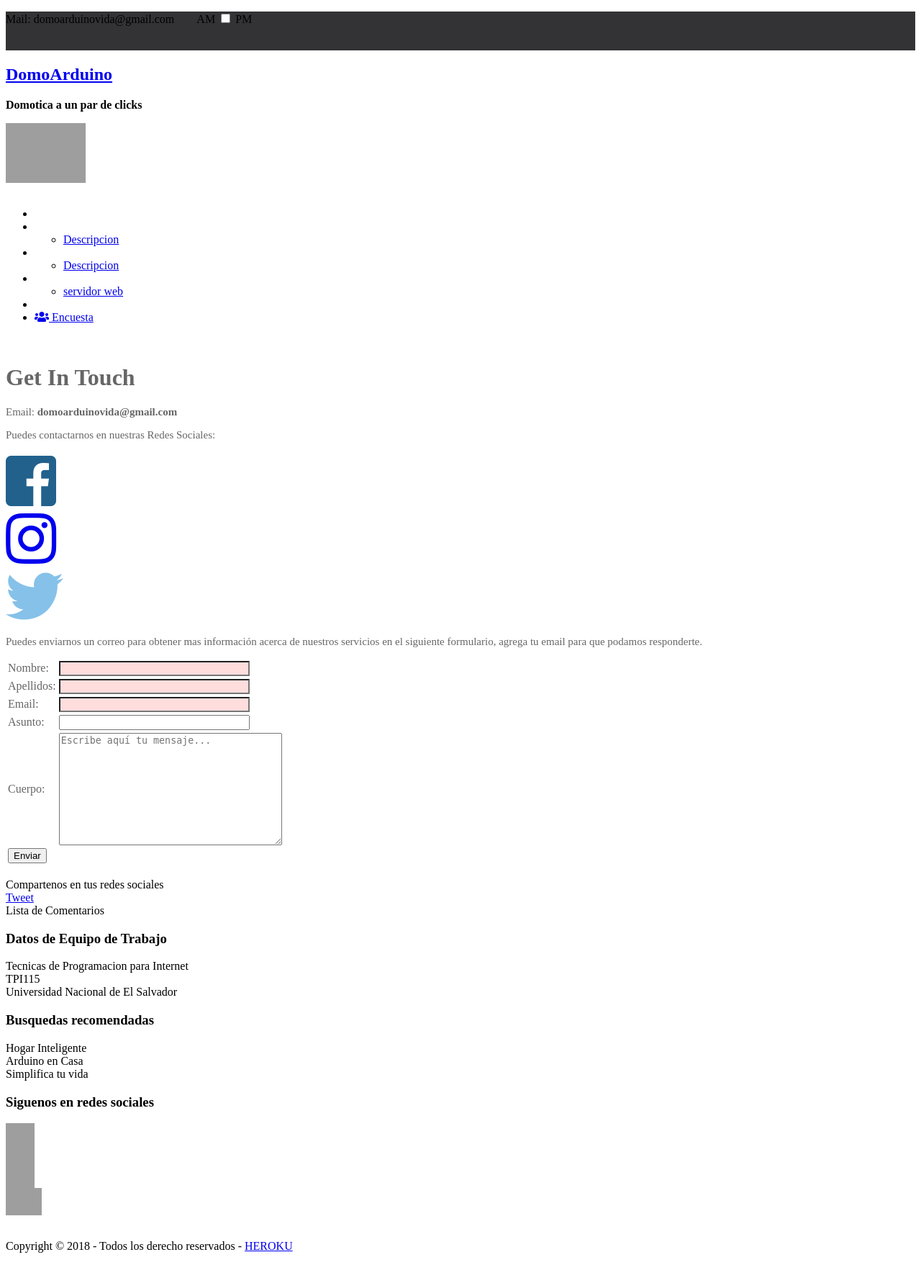
After one commit to Marco97fl/ProyectoParcial, a Django app: page /contactanos/ in a window 1280 px wide. The commit adds this page. Shown: the whole page at 72% size. Run offline with Django 3.2, Linux system fonts and the light colour scheme; some libraries are stand-ins or nearby versions; grey boxes are pictures that could not be loaded.

Commit message:
Contactanos

```diff
--- a/DomoArduino/urls.py
+++ b/DomoArduino/urls.py
@@ -26,6 +26,7 @@ urlpatterns = [
     path('', views.Inicio.as_view(), name='home'),
     path('confort/', views.ConfortView.as_view(), name='confort_diego'),
     path('seguridad/', views.SeguridadP.as_view(), name='seguridad'),
+    path('contactanos/', views.Contactanos.as_view(), name='contactanos'),
     path('pasosConfort/', views.ConfortP.as_view(), name='confortP'),
     path('pasosServidor/', views.ServidorWeb.as_view(), name='servidorP'),
     path('arduinoComponentes/', views.componentes.as_view(), name='componentes'),
--- /dev/null
+++ b/arduino/templates/Contactanos/contactanos.html
@@ -0,0 +1,40 @@
+{% extends 'base/base.html' %}
+<<<<<<< HEAD
+{% load static %}
+=======
+{% load staticfiles %}
+>>>>>>> 39cb4d4f0016682c1141d979cbc430ec682f3501
+{% block title %} Contactanos {% endblock %}
+{% block content %}
+<div class="wrapper col5">
+	<div id="container">
+    	<div id="content">
+			<div style="display: inline;">
+				<h1>Get In Touch</h1>
+				<div>
+					<p style="font-size:  15px;">Email: <b>domoarduinovida@gmail.com</b> </p>
+					<p style="font-size:  15px;">Puedes contactarnos en nuestras Redes Sociales:</p>
+					<div class="fori"><a href="https://www.facebook.com/domoarduino" target="_blank"><i class="fab fa-facebook-square fa-5x" style="color:  #21618c;"></i></a></div>
+			        <div class="fori" ><a href="https://instagram.com/domoarduino" target="_blank"><i class="fab fa-instagram fa-5x"></i></a></div>
+			        <div class="fori"><a href="https://twitter.com/DomoArduino" target="_blank"><i class="fab fa-twitter fa-5x" style="color: #85c1e9;"></i></a></div>
+				</div>
+				<div>
+					<p style="font-size:  15px;">Puedes enviarnos un correo para obtener mas información acerca de nuestros servicios en el siguiente formulario, agrega tu email para que podamos responderte.</p>
+					<form name="form_contactanos" id="form_contactanos" action="GET">
+					<table>
+						<tr><td>Nombre:</td><td><input type="text" name="nombre" size="30" id="nombre" pattern="[a-zA-Z_]{5,30}"></td></tr>
+						<tr><td>Apellidos:</td><td><input type="text" name="apellidos" size="30" id="apellidos" pattern="[a-zA-Z_]{5,30}"></td></tr>
+						<tr><td>Email:</td><td><input type="text" name="email" size="30" id="email" pattern="(\w+@[a-zA-Z_]+?\.[a-zA-Z_]{2,6})"></td></tr>
+						<tr><td>Asunto:</td><td><input type="text" name="asunto" size="30" id="asunto" pattern="[a-zA-Z_]{5,30}"></td></tr>
+						<tr><td>Cuerpo:</td><td><textarea name="cuerpo" rows="10" cols="36" placeholder="Escribe aquí tu mensaje..."></textarea></td></tr>
+						<tr><td><input type="submit" id="Enviar" value="Enviar"></td></tr>
+					</table>
+			</form>
+				</div>
+			</div>
+		</div>
+		<br class="clear" />
+	</div>
+</div>
+
+{% endblock %}
--- a/arduino/templates/base/base.html
+++ b/arduino/templates/base/base.html
@@ -60,6 +60,10 @@
         arrayMenu[2].style.color = "#A9A9A9";
         arrayMenu[3].style.color = "#A9A9A9";
         arrayMenu[4].style.color = "#A9A9A9";
+        var arrayFab = document.getElementsByClassName("fab");
+        arrayFab[0].style.backgroundColor = "#000";
+        arrayFab[1].style.backgroundColor = "#000";
+        arrayFab[2].style.backgroundColor = "#000";
    }
    else{
       document.getElementsByTagName("body")[0].style.backgroundColor = "#fff";
@@ -75,7 +79,43 @@
         arrayMenu[2].style.color = "#fff";
         arrayMenu[3].style.color = "#fff";
         arrayMenu[4].style.color = "#fff";
+       var arrayFab = document.getElementsByClassName("fab");
+        arrayFab[0].style.backgroundColor = "#fff";
+        arrayFab[1].style.backgroundColor = "#fff";
+        arrayFab[2].style.backgroundColor = "#fff";
    }
+   if (window.location.pathname == "/contactanos/") {
+
+    var nombre = document.getElementById("nombre");
+    var apellidos = document.getElementById("apellidos");
+    var email = document.getElementById("email");
+    email.addEventListener("input",validar,false);
+    nombre.addEventListener("input",validar,false);
+    apellidos.addEventListener("input",validar,false);
+    validar();
+   function validar(){
+    if (nombre.value=="" && apellidos.value=="") {
+      nombre.setCustomValidity("Introduce nombre o apellido");
+      nombre.style.background="#FFDDDD";
+      apellidos.style.background="#FFDDDD";
+    }else{
+      nombre.setCustomValidity("");
+      nombre.style.background="#FFFFFF";
+      apellidos.style.background="#FFFFFF";
+
+    }
+
+    if(email.value==""){
+      email.setCustomValidity("Introduce tu email para poder corresponder.");
+      email.style.background="#FFDDDD";
+    }else{
+      email.setCustomValidity("");
+      email.style.background="#FFFFFF";
+    }
+
+
+  }
+}
 }
 </script>
 
--- a/arduino/views.py
+++ b/arduino/views.py
@@ -32,3 +32,6 @@ class servidorB(TemplateView):
 
 class encuesta(TemplateView):
 	template_name='Encuesta/encuesta.html'
+
+class Contactanos(TemplateView):
+	template_name='Contactanos/contactanos.html'
```
